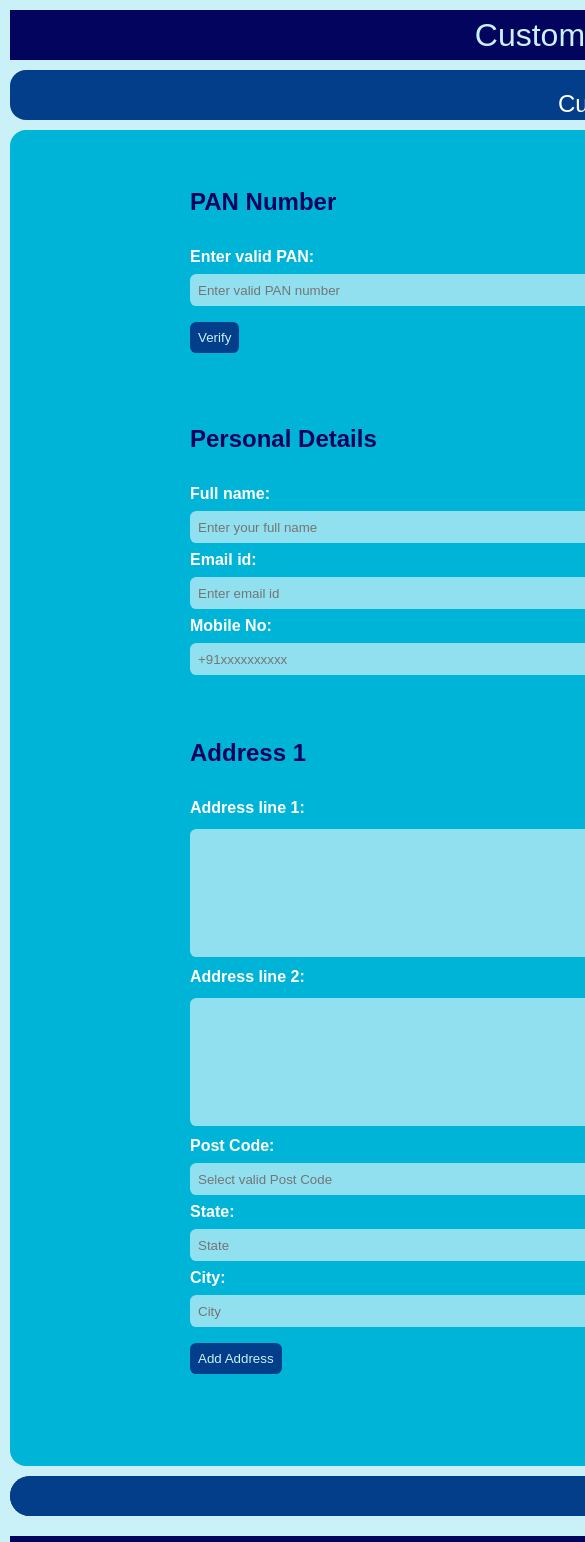
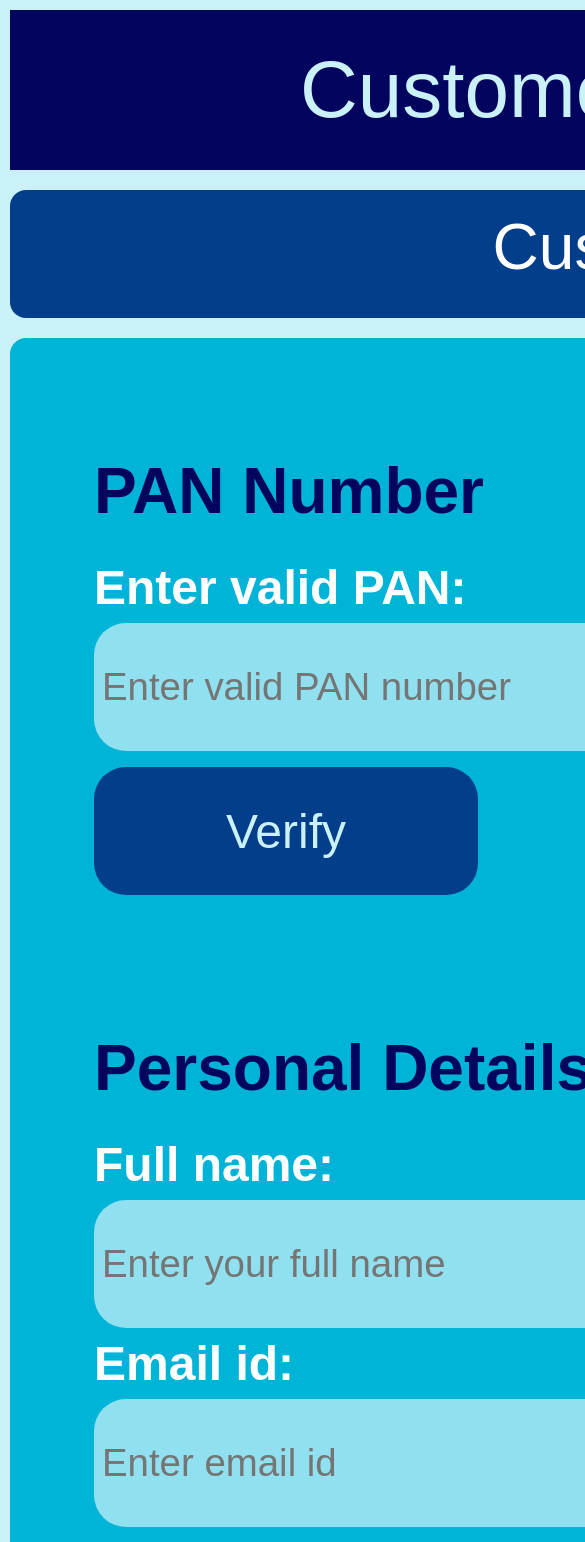
Before and after one commit to PriyaKsagar2/Pixel6_task_CustomerDataManager, a React (Create React App) app: page / in a window 390 px wide. Shown: the top 1542 px of the page, 585 px wide, since content can reach past the window. Built offline with nearby package versions, Linux system fonts and the light colour scheme.

Commit message:
CSS correction for responsiveness

```diff
--- a/src/components/CustomerForm.css
+++ b/src/components/CustomerForm.css
@@ -178,3 +178,64 @@ h4{
         "footer";
     }
   }
+
+  @media (max-width: 678px){
+
+    .header{
+        height: 10rem;
+        font-size: 5rem;
+    }
+
+    .banner{
+        height: 8rem;
+        font-size: 4rem;
+        margin-top: 7.5rem;
+    }
+
+    .main{
+        margin-top: 13rem;
+    }
+
+    h2{
+        font-size: 4rem;
+    }
+
+    h4{
+        font-size: 3rem;
+    }
+
+    #panNo, #name, #email ,#mobile, #postcode, #state, #city{
+        width: 80rem;
+        height: 8rem;
+        border-radius: 2rem;
+        font-size: 2.4rem;
+    }
+
+    #address{
+        width: 80rem;
+        height: 16rem;
+        border-radius: 2rem;
+    }
+
+    #verifyPan, #addressbutton{
+        width: 24rem ;
+        height: 8rem;
+        border-radius: 2rem;
+        font-size: 3rem
+    }
+
+    .pan, .personal, .addresses{
+        margin: 6rem 4rem 8rem 4rem;
+    }
+
+    .low-content, #submit{
+        font-size: 4rem;
+        height: 8rem;
+    }
+
+    .footer{
+        height: 4rem;
+        margin-top: 4.8rem;
+        font-size: 1.6rem;
+    }
+  }
```
